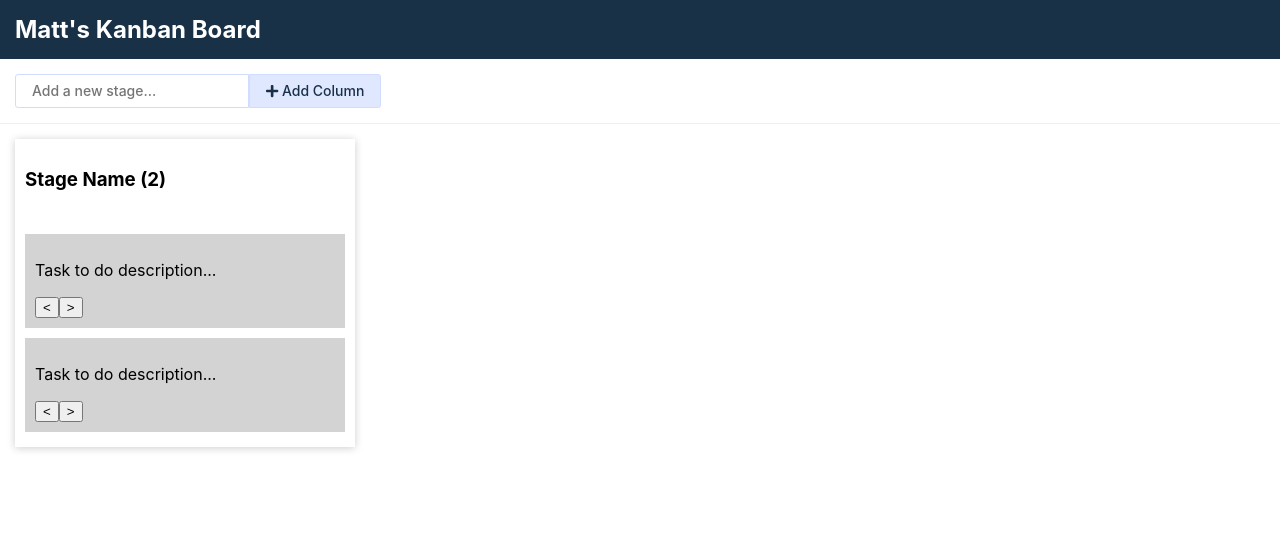
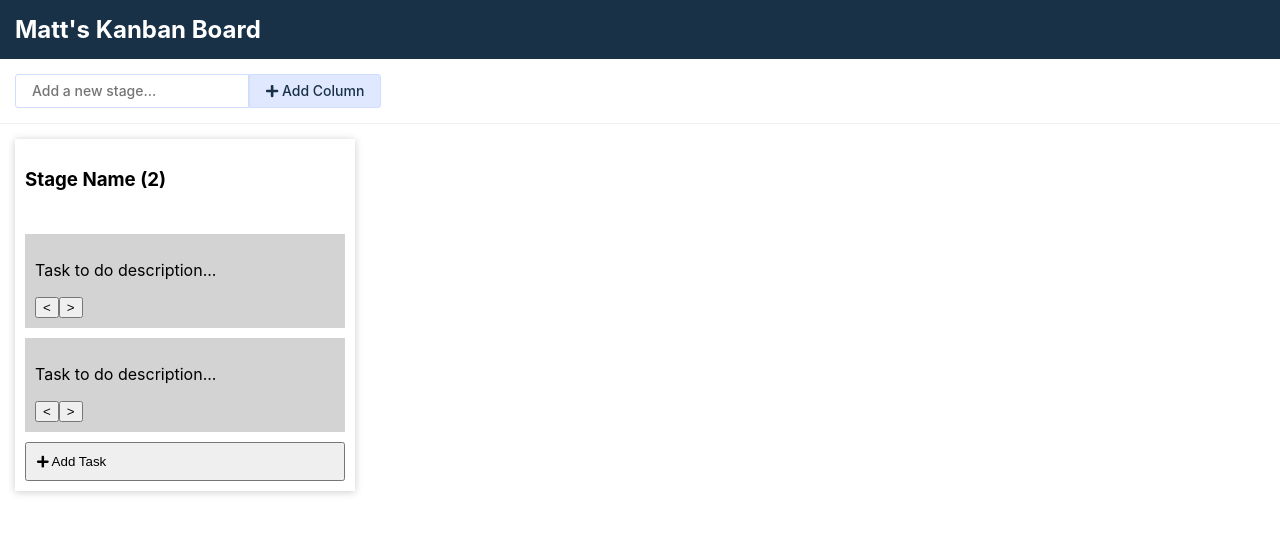
Before and after one commit to Matthew-Man/kanban-project, a React (Create React App) app: page / in a window 1280 px wide. Shown: the top 534 px of the page. Built offline with nearby package versions, Linux system fonts and the light colour scheme.

Commit message:
Added new add task button to bottom of stage/column

```diff
--- a/src/components/components.css
+++ b/src/components/components.css
@@ -57,3 +57,9 @@
     margin-bottom: 5px;
     padding: 10px;
 }
+
+.add-task {
+    margin-top: 5px;
+    padding: 10px;
+    text-align: left;
+}
--- a/src/components/stage_column.tsx
+++ b/src/components/stage_column.tsx
@@ -1,3 +1,5 @@
+import { FontAwesomeIcon } from "@fortawesome/react-fontawesome";
+import { faPlus } from "@fortawesome/free-solid-svg-icons";
 import "./components.css";
 import { Task } from "./task";
 
@@ -8,6 +10,7 @@ export function StageColumn() {
             <br/>
             <Task />
             <Task />
+            <button className="add-task"><FontAwesomeIcon icon={faPlus}/> Add Task</button>
         </div>
     )
 };
```
